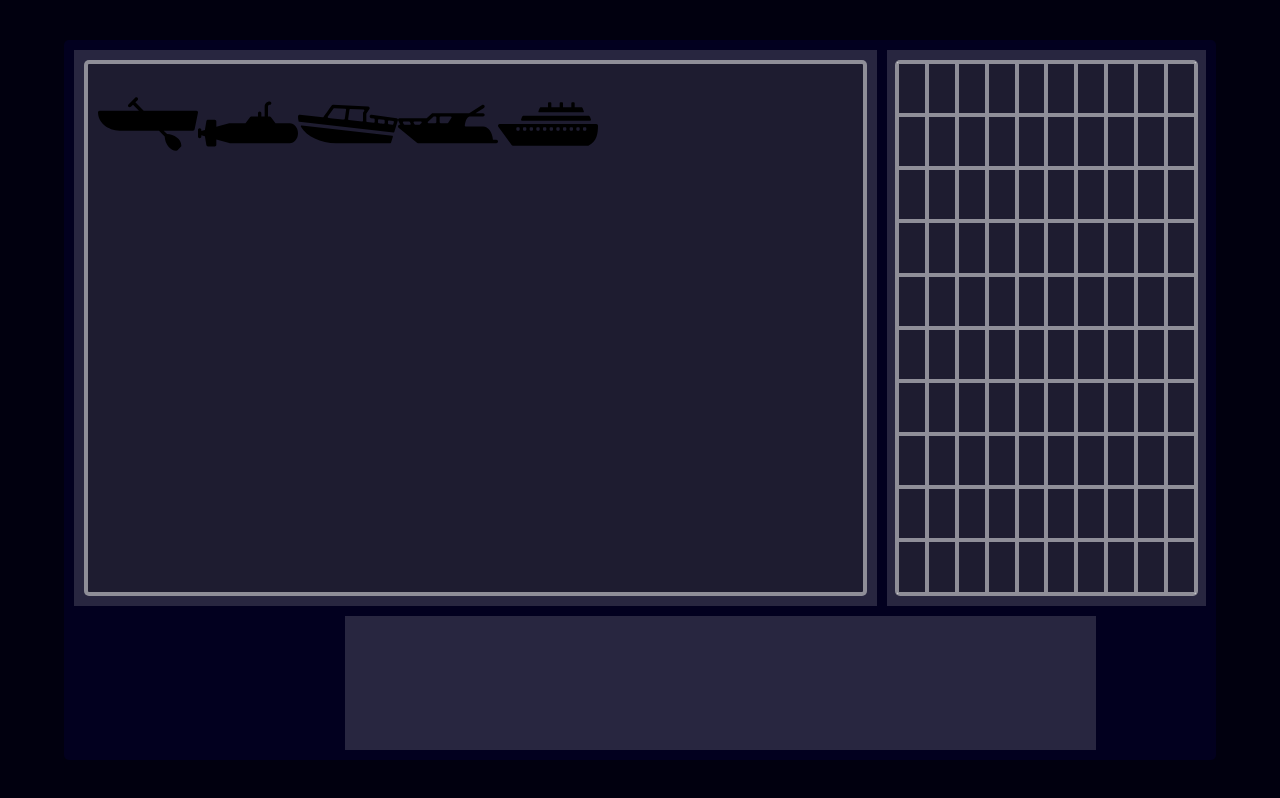
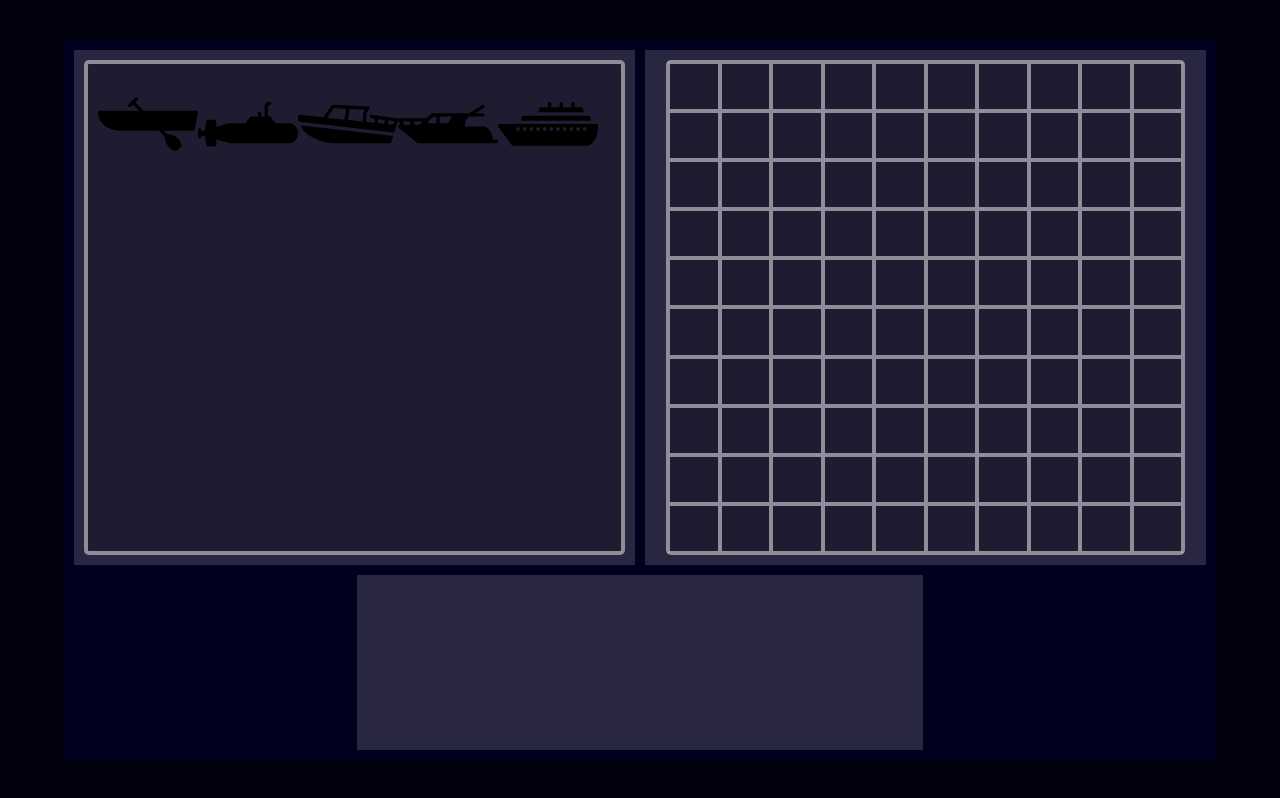
Before and after one commit to DarxyDev/Battleship, a website built with webpack: page src/index.html in a window 1280 px wide. Built offline with nearby package versions, Linux system fonts and the light colour scheme.

Commit message:
changed grid format in ship-select. re-added setElementAspectRatio to domManager and applied it to test gameboard

```diff
--- a/src/scenes/ship-select.js
+++ b/src/scenes/ship-select.js
@@ -18,12 +18,9 @@ async function onLoadAsync() {
         setTimeout(() => {
             console.log('draw gameboard, do stuff, in the end return gameboardObj for each player');
             console.log('might need to change #board-window to .board-window');
-            // const gameboardDOM = document.createElement('div');
-            // gameboardDOM.classList.add('gameboard');
-            // //test
-            // const testIMG = pieces[0].image;
-            // testIMG.classList.add('test-ship');
-            // ref.shipWindow.container.appendChild(testIMG);
+            //test
+            const board = ref.boardWindow.container.querySelector('div.gameboard');
+            domManager.setElementAspectRatio(board);
             pieces.forEach(ship =>{
                 const shipSVG = ship.image;
                 shipSVG.classList.add('test-ship');
--- a/src/script/DOM-manager.js
+++ b/src/script/DOM-manager.js
@@ -25,6 +25,28 @@ function addEventListeners(element, eventArray, callback) {
         element.addEventListener(event, callback);
     })
 }
+async function setElementAspectRatio(element, ratio = 1) {
+    const parent = element.parentNode;
+    window.addEventListener('resize', _onResize);
+    await new Promise(resolve=>{setTimeout(()=>{resolve()},0)}) //forces a redraw
+    _onResize();
+    function _onResize(e) {
+        const width = parent.offsetWidth;
+        const height = parent.offsetHeight;
+
+        let newSize;
+        if (height > width) newSize = width;
+        else newSize = height;
+
+        let newWidth = newSize;
+        let newHeight = newSize;
+        if (ratio > 1) newHeight *= (1 / ratio);
+        else newWidth *= ratio;
+
+        element.style.width = newWidth + 'px';
+        element.style.height = newHeight + 'px';
+    }
+}
 
 function initAsync() {
     return new Promise(resolve => {
@@ -40,6 +62,7 @@ const domManager = {
     addElement,
     removeElement,
     addEventListeners,
+    setElementAspectRatio
 }
 
 export default domManager;
--- a/src/style/style.css
+++ b/src/style/style.css
@@ -128,22 +128,22 @@ input:focus {
 /*  */
 /* .ship-select also where .player-select is */
 .ship-select{
-    grid-template-areas:
+    /* grid-template-areas:
     "sw sw sw bw bw bw"
     "sw sw sw bw bw bw"
     "sw sw sw bw bw bw"
-    ".. sm sm sm sm ..";
+    ".. sm sm sm sm .."; */
+    grid-template: minmax(0,75%) minmax(0,25%) / minmax(0,50%) minmax(0,50%);
+    overflow:hidden;
+    box-sizing:border-box;
 }
-#ship-window{
-    grid-area:sw;
-    padding:10px;
-}
-#board-window{
-    grid-area:bw;
+#ship-window, #board-window{
     padding:10px;
 }
 #ship-select-menu{
-    grid-area:sm;
+    grid-column:span 2;
+    width:50%;
+    margin: 0 auto;
 }
 
 #ship-window-container{
@@ -154,6 +154,8 @@ input:focus {
     box-sizing:border-box;
     border-radius: var(--default-border-radius);
     background-color: var(--tint-dark-low);
+    display:flex;
+    flex-wrap:wrap;
 }
 .gameboard{
     width:100%;
```
Also changed, not shown: dist/main.js.
